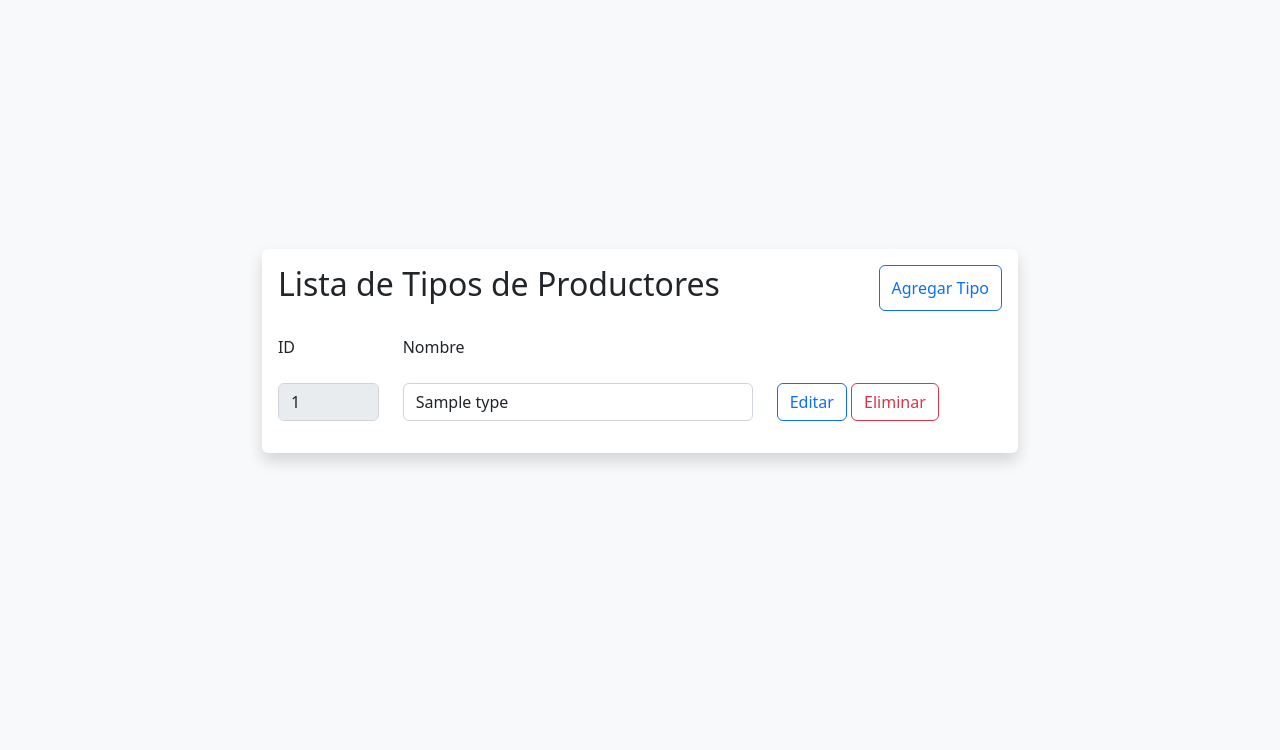
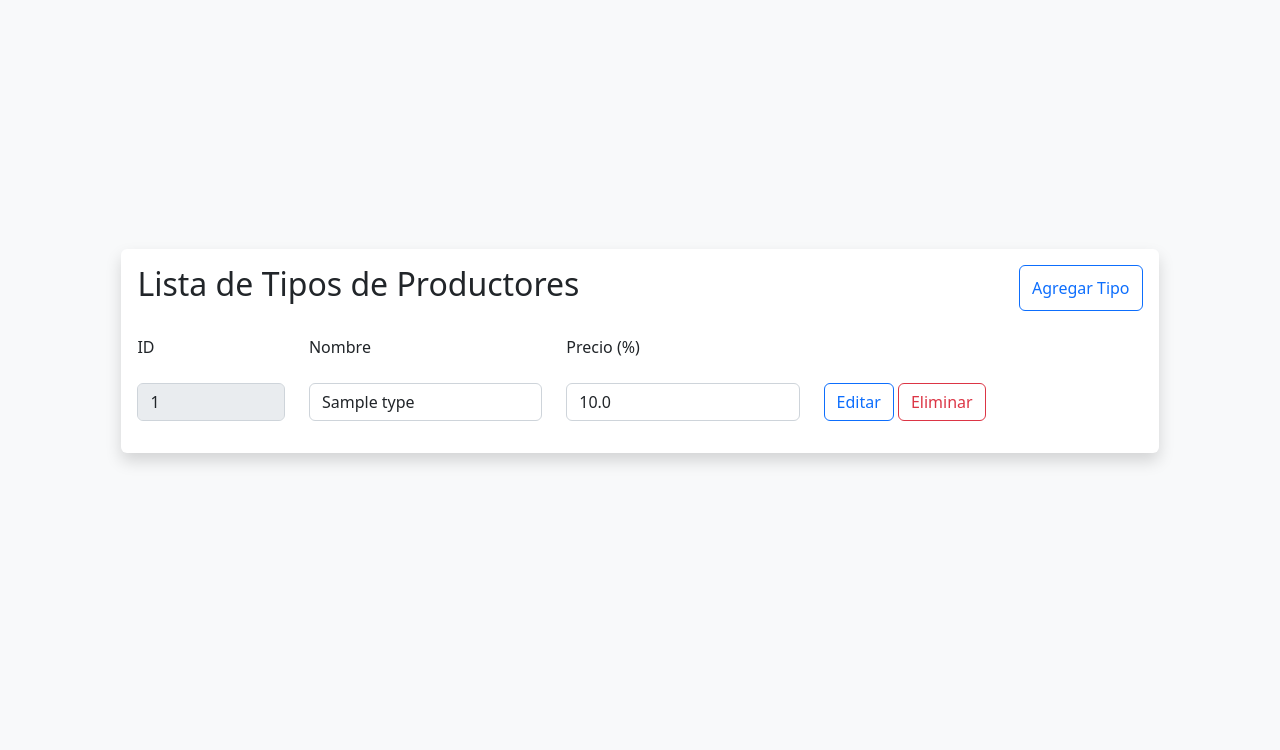
Before and after one commit to arturyepez10/flask-project, a Flask app: page /analist/producers/types in a window 1280 px wide. Shown: the part 50-800 px from the top of the page. Run offline with Flask 2, Linux system fonts and the light colour scheme; the visitor is signed in with stand-in values (Sample User, id 1); tables that the repository leaves empty hold one stand-in row (values such as "Sample post"); some libraries are stand-ins or nearby versions.

Commit message:
[PRODUCER-TYPE] added support for 'price' in producer types and also the possibility to edit them

```diff
--- a/controllers/analist.py
+++ b/controllers/analist.py
@@ -7,7 +7,7 @@ import json
 # locals
 from .routes import routes
 from app import db
-from database import User, Producer, ProducerType, authorize_required, login_required
+from database import Producer, ProducerType, authorize_required, login_required
 
 # ------------------------ INITIALIZATION ----------------------------- #
 # Create the blueprint
@@ -145,6 +145,7 @@ def producers_types(current_user = None):
         'http://localhost:5000/analist/producers/types/create',
         json={
           'name': request.form['name'],
+          'price': request.form['price'],
         },
         headers={
           'x-access-token': current_user['username'] + ' ' + current_user['password']
@@ -157,6 +158,27 @@ def producers_types(current_user = None):
       else:
         error = response.text
     elif 'edit-producer-type' in request.form:
+      # We validate if empty fields
+      if not (request.form['name'] and request.form['price']):
+        error = 'Falta información para enviar la solicitud.'
+      else:
+        # We make the request to edit the producer
+        response = requests.put(
+          'http://localhost:5000/analist/producers/types/' + request.form['edit-producer-type'],
+          json={
+            'name': request.form['name'],
+            'price': request.form['price'],
+          },
+          headers={
+            'x-access-token': current_user['username'] + ' ' + current_user['password']
+          }
+        )
+
+        # We check what the response was
+        if response.status_code == 200:
+          return redirect('/analist' + routes["analist"]["producers-types"])
+        else:
+          error = response.text
       pass
     elif 'delete-producer-type' in request.form:
       # We make the request to delete the producer type
@@ -257,7 +279,6 @@ def edit_producer(idx):
 @analist_bp.route(routes["analist"]["producers"] + '/<int:idx>', endpoint="delete-producer", methods=['DELETE'])
 @authorize_required
 def delete_producer(idx):
-  all_producers = Producer.query.all()
   # We check if the producer exists
   producer = Producer.query.filter_by(id=idx).first()
 
@@ -278,17 +299,40 @@ def create_producer_type():
   data = json.loads(request.data)
 
   # We check the body of the response
-  if 'name' not in data:
-    return make_response('No name for the producer type.', 404)
+  if 'name' not in data or 'price' not in data:
+    return make_response('No existe nombre o precio para el tipo de productor.', 404)
   else:
     # new producer type
-    producer_type = ProducerType(name=data['name'])
+    producer_type = ProducerType(name=data['name'], price=float(data['price']))
 
     # We commit the changes to the database
     db.session.add(producer_type)
     db.session.commit()
 
     return make_response('Producer type created.', 201)
+
+# Edit Producer Type
+@analist_bp.route(routes["analist"]["producers-types"] + '/<int:idx>', endpoint="edit-producer-type", methods=['PUT'])
+@authorize_required
+def edit_producer_type(idx: int):
+  # We check if the producer type exists
+  producer_type = ProducerType.query.filter_by(id=idx).first()
+  if producer_type is None:
+    return make_response('Producer type not found.', 404)
+
+  # Parse the answeer from the request
+  data = json.loads(request.data)
+
+  # Update the producer type according
+  if data['name']:
+    producer_type.name = data['name']
+  if data['price']:
+    producer_type.price= data['price']
+
+  # We commit the changes to the database
+  db.session.commit()
+
+  return make_response('Producer type updated.', 200)
 
 # Delete Producer Type
 @analist_bp.route(routes["analist"]["producers-types"] + '/<int:idx>', endpoint="delete-producer-type", methods=['DELETE'])
--- a/database.py
+++ b/database.py
@@ -70,6 +70,7 @@ class ProducerType(db.Model):
 
     id = db.Column(db.Integer, primary_key=True, autoincrement=True)
     name = db.Column(db.String(80), nullable=False)
+    price = db.Column(db.Float, nullable=False, default=0)
 
     def __repr__(self):
         return '<Producer Type %r>' % self.name
--- a/templates/admin/analist/add-producer-type-modal.html
+++ b/templates/admin/analist/add-producer-type-modal.html
@@ -10,13 +10,17 @@
       <div class="modal-body">
         <!-- FORM TO CREATE PRODUCER -->
         <form id="createProducer" action="" method="post">
-          <div>
-            <div class="form-group col my-2">
-              <p><strong>Información de Identificación</strong></p>
-            </div>
+          <div class="form-group col my-2">
+            <p><strong>Información de Identificación</strong></p>
+          </div>
+          <div class="row">
             <div class="form-group col">
               <label for="producer-type-name-label">Nombre</label>
               <input id="producer-type-name-label" name="name" class="form-control" />
+            </div>
+            <div class="form-group col-3">
+              <label for="producer-type-name-label">Precio (%)</label>
+              <input id="producer-type-name-label" name="price" class="form-control" />
             </div>
           </div>
         </form>
--- a/templates/producer-type.html
+++ b/templates/producer-type.html
@@ -24,6 +24,10 @@
         <div class="form-group col">
           <p class="m-0">Nombre</p>
         </div>
+        <div class="form-group col-3">
+          <p class="m-0">Precio (%)</p>
+        </div>
+        <div class="form-group col-4"></div>
       </div>
 
       <!-- CONTENT OF LIST -->
@@ -40,6 +44,9 @@
               <div class="form-group col">
                 <input id="producer-type-name-label" name="name" value="{{ type.name }}" class="form-control" />
               </div>
+              <div class="form-group col-3">
+                <input id="producer-type-name-label" type="number" name="price" value="{{ type.price }}" class="form-control" />
+              </div>
               <div class="form-group col-4 mt-auto">
                 <button type="submit" id="{{ type.id }}" name="edit-producer-type" value="{{ type.id }}" class="btn btn-outline-primary">Editar</button>
                 <button type="submit" id="{{ type.id }}" name="delete-producer-type" value="{{ type.id }}" class="btn btn-outline-danger">Eliminar</button>
```
